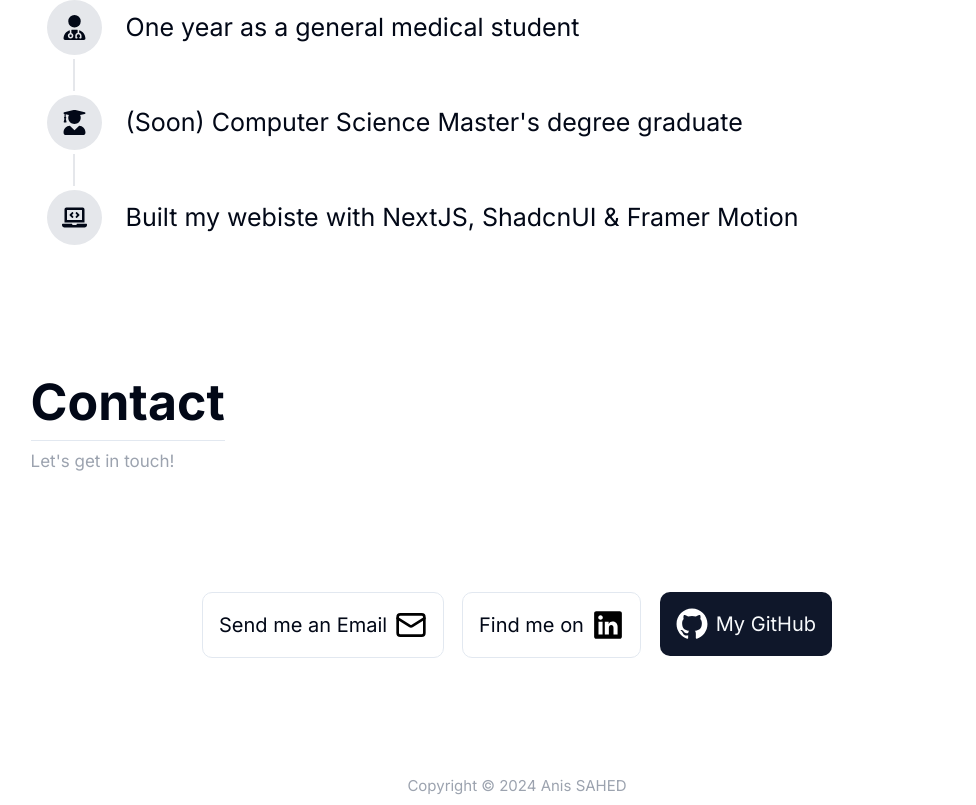
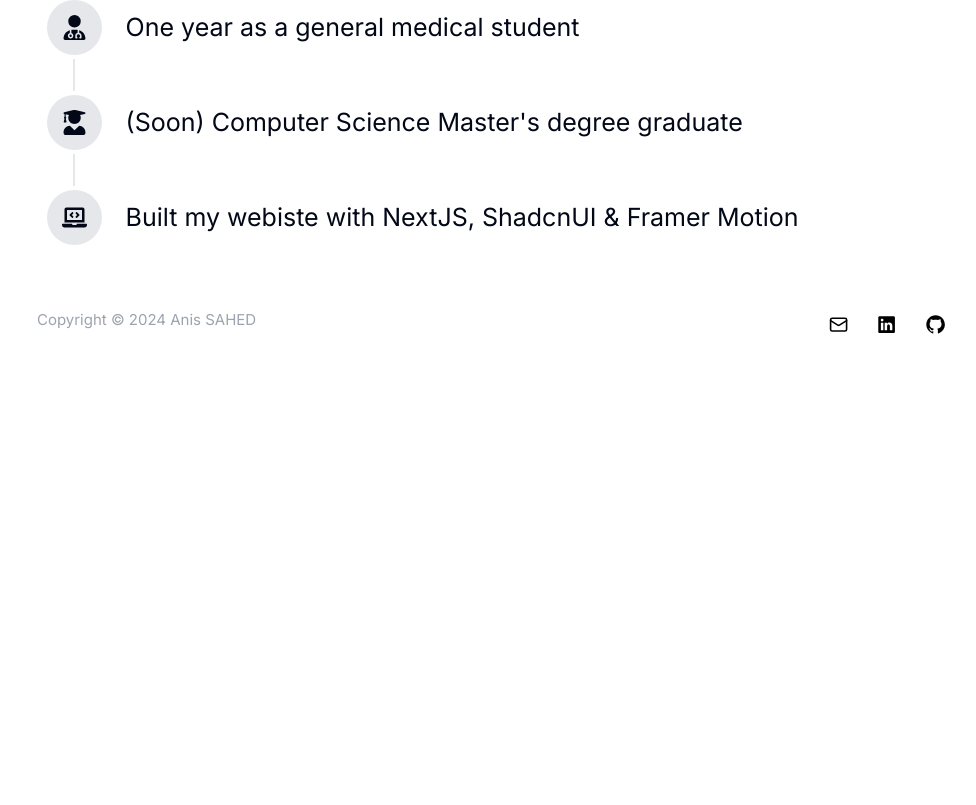
Before and after one commit to sahedAnis/my-portfolio, a Next.js app: page /en in a window 1280 px wide. Shown: the part 1970-2775 px from the top of the page, without its empty margins (123-1099 px from the left). After the commit the page ends 2316 px from the top, so only its background shows below. Built offline with nearby package versions, Linux system fonts and the light colour scheme.

Commit message:
feat: improving contact section

```diff
--- a/src/components/main-section.tsx
+++ b/src/components/main-section.tsx
@@ -352,48 +352,33 @@ const MainSection = () => {
                         </div>
                     </div>
                 </section>
-            </FadeInOnScroll>
-            <FadeInOnScroll>
-                <section className="w-full md:w-[80%] 2xl:w-[60%] md:mx-auto md:h-fit mt-[100px] md:mt-[120px] 2xl:mt-[200px] flex flex-col justify-end items-center">
-                    <div className="w-[90%] md:w-[95%] flex flex-col ">
-                        <h1 className="font-bold text-[35px] md:text-[50px] 2xl:text-[70px] item-end self-start border-b">Contact</h1>
-                        <p className="text-[17px] md:text-[17px] mt-2 text-gray-400">{contact('phrase')}</p>
-                        <div className="flex flex-col items-center justify-center h-[200px] sm:h-[300px] ">
-                            <div className="w-full lg:w-[630px] animate-[slide-down-two_4s_ease-out_forwards]">
-                                <div className="flex flex-col justify-center items-center lg:flex lg:flex-row lg:justify-between">
-                                    <Link href="mailto:sahedanis2018@gmail.com" passHref legacyBehavior>
+                <div className="md:relative w-full md:w-[75%] 2xl:w-[56%] md:mx-auto md:h-fit md:flex items-center justify-between mt-16">
+                    <div className="md:absolute md:right-10 flex w-[140px] mx-auto justify-between ">
+                        <Link href="mailto:sahedanis2018@gmail.com" passHref legacyBehavior className="">
                             <a target="_blank" rel="noopener noreferrer">
-                                            <Button variant="outline" className="font-normal lg:text-[20px] md:py-8 lg:rounded-[10px]">
-                                                {contact('email')}
-                                                <MailIcon className="text-black dark:text-white lg:h-[2.0rem] lg:w-[2.0rem] h-[1.4rem] w-[1.4rem] ml-1 lg:ml-2"/>
-                                            </Button>
+                                <div className="px-3 py-3 focus-visible:outline-none focus-visible:ring-2 focus-visible:ring-ring focus-visible:ring-offset-2 disabled:pointer-events-none disabled:opacity-50 border-input hover:bg-accent hover:text-accent-foreground bg-transparent border-0 rounded-[100%]">
+                                    <MailIcon className="text-black dark:text-white lg:h-[1.2rem] lg:w-[1.2rem] h-[1.2rem] w-[1.2rem] "/>
+                                </div>
                             </a>
                         </Link>
-                                    <div className={`h-full flex mt-2 lg:mt-0 w-[${contact('width')}] lg:w-[370px] justify-between`}>
                         <Link href="https://www.linkedin.com/in/anis-sahed-07880418b/" passHref legacyBehavior>
                             <a target="_blank" rel="noopener noreferrer">
-                                                <Button variant="outline" className="font-normal lg:text-[20px] md:py-8 lg:rounded-[10px]">
-                                                    {contact('linkedin')}
-                                                    <LinkedInLogoIcon className="text-black dark:text-white lg:h-[2.0rem] lg:w-[2.0rem] h-[1.4rem] w-[1.4rem] ml-1 lg:ml-2"/>
-                                                </Button>
+                                <div className="px-3 py-3 focus-visible:outline-none focus-visible:ring-2 focus-visible:ring-ring focus-visible:ring-offset-2 disabled:pointer-events-none disabled:opacity-50 border-input hover:bg-accent hover:text-accent-foreground bg-transparent border-0 rounded-[100%]">
+                                    <LinkedInLogoIcon className="text-black dark:text-white lg:h-[1.2rem] lg:w-[1.2rem] h-[1.2rem] w-[1.2rem]" />
+                                </div>
                             </a>
                         </Link>
                         <Link href="https://github.com/sahedAnis" passHref legacyBehavior>
                             <a target="_blank" rel="noopener noreferrer">
-                                                <Button className="font-normal lg:text-[20px] md:py-8 lg:rounded-[10px]">
-                                                    <GitHubLogoIcon className="text-white dark:text-black h-[1.2rem] w-[1.2rem] lg:h-[2.0rem] lg:w-[2.0rem] mr-2 lg:mr-2" />
-                                                    {contact('github')}
-                                                </Button>
+                                <div className="px-3 py-3 focus-visible:outline-none focus-visible:ring-2 focus-visible:ring-ring focus-visible:ring-offset-2 disabled:pointer-events-none disabled:opacity-50 border-input hover:bg-accent hover:text-accent-foreground bg-transparent border-0 rounded-[100%]">
+                                    <GitHubLogoIcon className="text-black dark:text-white lg:h-[1.2rem] lg:w-[1.2rem] h-[1.2rem] w-[1.2rem]" />
+                                </div>
                             </a>
                         </Link>
                     </div>
+                    <p className="text-[12px] md:text-[15px] pb-2 text-gray-400 text-center md:mt-0 mt-4">Copyright © 2024 Anis SAHED</p>
                 </div>
-                            </div>
-                        </div>
-                    </div>
-                </section>
             </FadeInOnScroll>
-            <p className="text-[12px] md:text-[15px] pb-2 text-gray-400 text-center">Copyright © 2024 Anis SAHED</p>
         </>
 
      );
```
Lines whose indentation alone changed are shown as unchanged.
